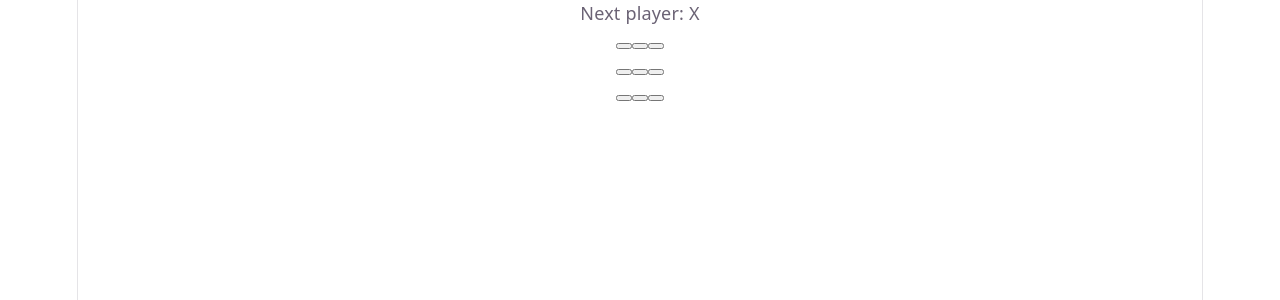
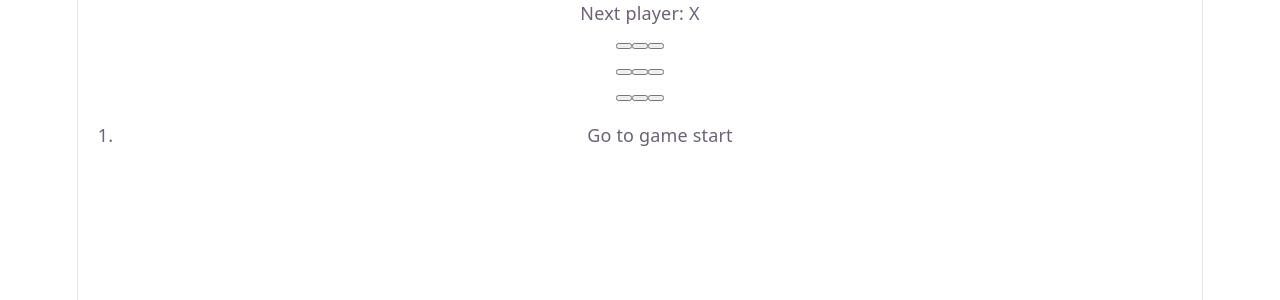
Before and after one commit to JianingFuu/my-react-app, a React (Vite) app: page / in a window 1280 px wide. Shown: the top 300 px of the page. Built offline with nearby package versions, Linux system fonts and the light colour scheme.

Commit message:
add game layout and initial move list

```diff
--- a/src/App.css
+++ b/src/App.css
@@ -32,3 +32,12 @@ body {
 .status {
   margin-bottom: 10px;
 }
+
+.game {
+  display: flex;
+  flex-direction: row;
+}
+
+.game-info {
+  margin-left: 20px;
+}
--- a/src/App.jsx
+++ b/src/App.jsx
@@ -59,7 +59,16 @@ export default function Game() {
     setXIsNext(!xIsNext);
   }
 
+  const moves = [<li key={0}>Go to game start</li>];
+
   return (
-    <Board xIsNext={xIsNext} squares={currentSquares} onPlay={handlePlay} />
+    <div className="game">
+      <div className="game-board">
+        <Board xIsNext={xIsNext} squares={currentSquares} onPlay={handlePlay} />
+      </div>
+      <div className="game-info">
+        <ol>{moves}</ol>
+      </div>
+    </div>
   );
 }
```
